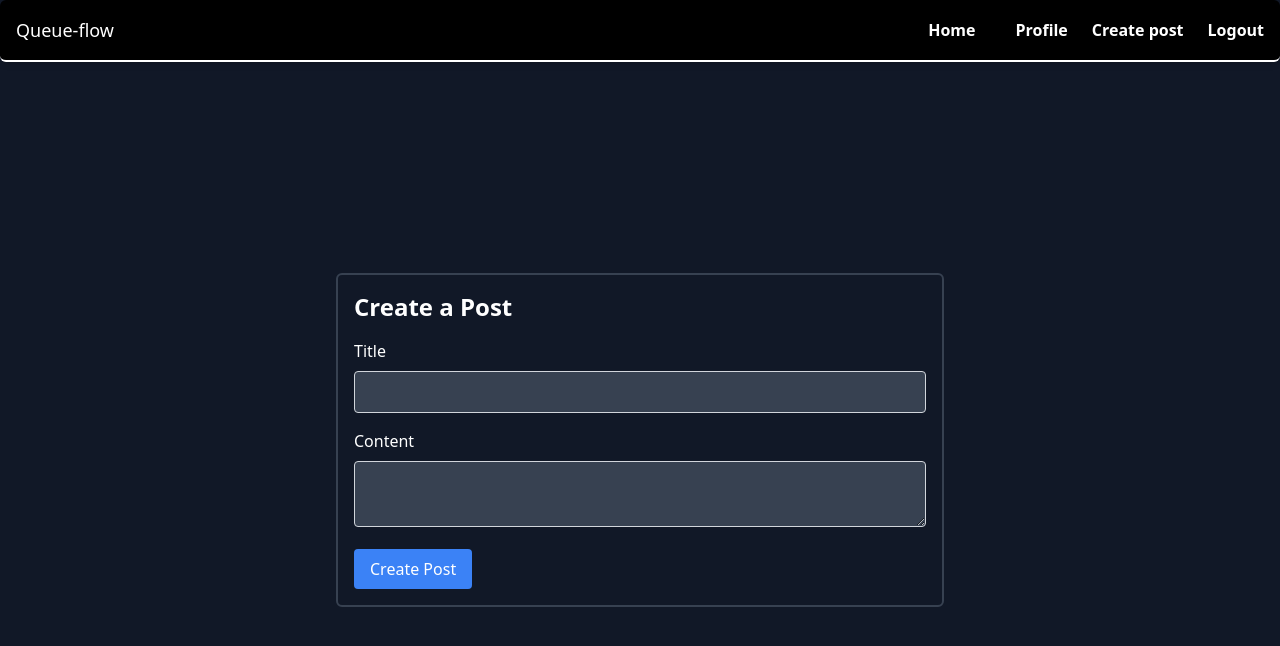
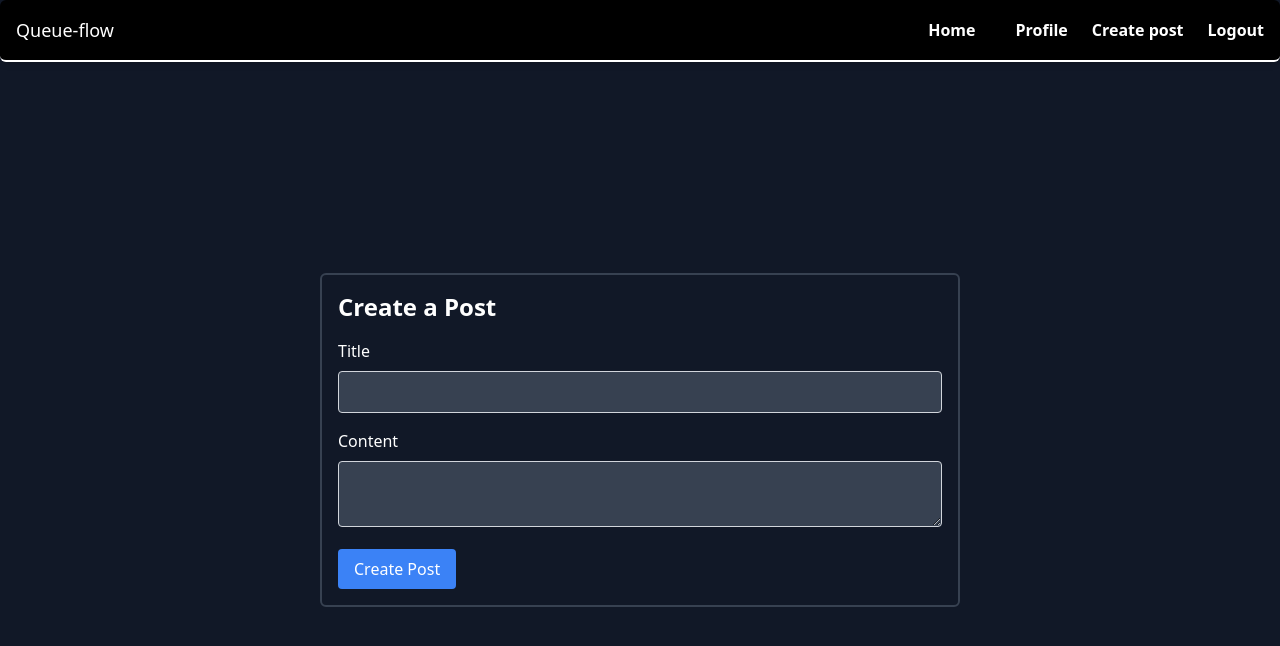
Before and after one commit to yash-io/Queue-flow, a React (Vite) app: page /createpost in a window 1280 px wide. Shown: the top 646 px of the page. Built offline with nearby package versions, Linux system fonts and the light colour scheme; no server answers; sample sign-in values are in the browser's storage.

Commit message:
Update Home.jsx

```diff
--- a/src/components/Home.jsx
+++ b/src/components/Home.jsx
@@ -21,13 +21,11 @@ const Home = ({ loggedin, setLoggedin, create }) => {
   }, [navigate, setLoggedin]);
 
   return (
-    <div>
     <div className="flex justify-center items-center bg-gray-900 min-h-screen w-full pt-20">
       {!loggedin && <h1 className="text-white">First do login.</h1>}
       {loggedin && (
         <div className="w-full flex justify-center bg-gray-900 top-0 sticky">
-            {/* narrow width and expand on smaller screens */}
-            <div className="lg:w-1/2 md:w-1/2 xs:w-full w-full p-4">
+          <div className="w-full max-w-2xl p-4">
             <div className="w-full rounded-md">
               {!createpost ? (
                 <PostsList />
@@ -39,7 +37,6 @@ const Home = ({ loggedin, setLoggedin, create }) => {
         </div>
       )}
     </div>
-    </div>
   );
 };
 
```
Lines whose indentation alone changed are shown as unchanged.
